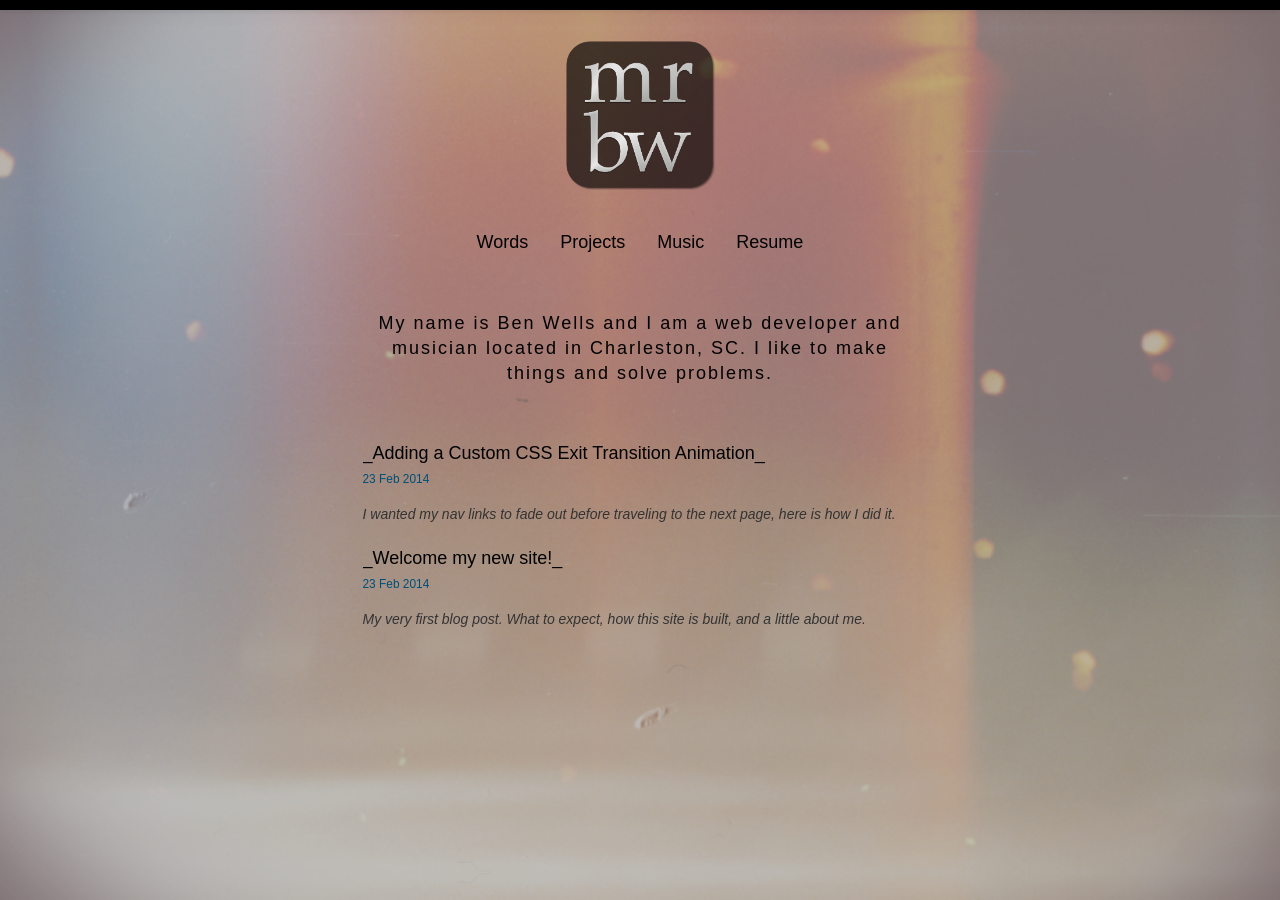
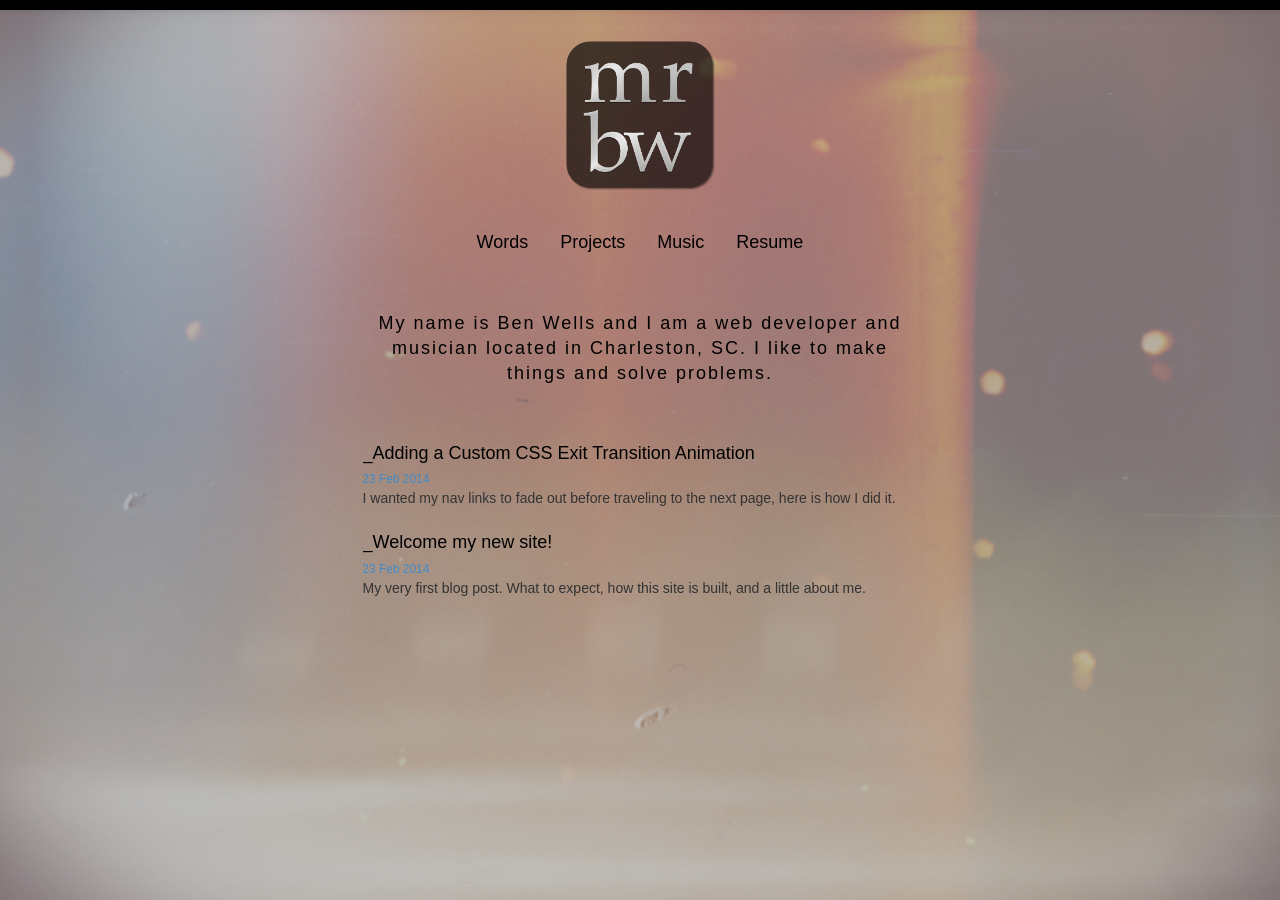
Before and after one commit to benwells/benwells.github.io, a Jekyll site: the page built from index.html, in a window 1280 px wide. Built offline with Jekyll 4.4.1, drawn with Linux system fonts in a browser that asks for light colours; nearby versions of some CDN libraries; some web fonts are replaced; Markdown is read by kramdown in place of the engine named in the settings.

Commit message:
more neutral theme improvements.  ready to merge

```diff
--- a/_includes/header.html
+++ b/_includes/header.html
@@ -1,6 +1,6 @@
 <!-- top bar -->
-<nav class="navbar navbar-default navbar-fixed-top orange" role="navigation">
-  <div class='small-row orange'></div>
+<nav class="navbar navbar-default navbar-fixed-top black" role="navigation">
+  <div class='small-row black'></div>
   <div class='icon-row'>
     <a href="https://github.com/benwells" target="_blank"><i class='fa fa-github fa-4x pull-right slideLeft'></i></a>
   </div>
--- a/css/neutral-theme.css
+++ b/css/neutral-theme.css
@@ -10,17 +10,10 @@
   padding-bottom: 70px;
   font-family: 'Arial', sans-serif;
 }
-a {
-  /*color: #069;*/
-  color: #004F77;
-  /*font-family: 'Esteban', serif;*/
-}
-.lead {
-  /*font-family: 'Esteban', serif;*/
-}
 a:hover {
   text-decoration: none;
   background: none;
+  color: white;
   /*font-family: 'Esteban', serif;*/
 }
 .navbar-fixed-top {
@@ -45,13 +38,6 @@
   min-height: 60px;
   padding-right: 15px;
 }
-.orange {
-  background-color: black;
-  background: black;
-  /*background: #C63;*/
-  border-bottom: none;
-  border-top: none;
-}
 .page-header {
   border-bottom: none;
 }
@@ -62,9 +48,6 @@
 }
 .fa-github {
   color:black;
-}
-.fa-arrow-left {
-  color:;
 }
 .centered-pills {
   text-align:center;
@@ -165,10 +148,18 @@
   color: #5C5C5C;
 }
 .thumbnail img {
-width: 300px;
-height: auto;
+  width: 300px;
+  height: auto;
 }
 .lead {
   letter-spacing: 2px;
-  /*font-family: 'Noto Sans', sans-serif;*/
 }
+.media-body p {
+  display: inline-block;
+}
+.white {
+  color: white;
+}
+.black {
+  background-color: black;
+}
--- a/index.html
+++ b/index.html
@@ -12,19 +12,15 @@
 
       {% for post in site.categories.blog %}
         <li class="media">
-          <a href="{{ post.url }}" class='pull-right'>
-
-          </a>
           <div class="media-body">
             <a href="{{ post.url }}" class='pull-left'>
               <h4 class="media-heading">
-                _<!-- <i class="fa fa-terminal"></i> -->{{ post.title }}_</h4>
+                _<!-- <i class="fa fa-terminal"></i> -->{{ post.title }}</h4>
               <small>{{ post.date | date_to_string }}</small>
             </a>
             <br>
             <br>
-            <br>
-            <p><i>{{ post.excerpt }}</i></p>
+            <p>{{ post.excerpt }}</p>
           </div>
         </li>
       {% endfor %}
--- a/js/main.js
+++ b/js/main.js
@@ -24,10 +24,16 @@
         window.location = href;
       }, 200);
     });
+  },
+  register_media_hover: function () {
+    $('li.media').hover(function(){
+      $('small, h4', this).toggleClass('white');
+    });
   }
 };
 
 $('document').ready(function() {
   lib.init_animations_url('/');
   lib.nav_pill_click_handler();
+  lib.register_media_hover();
 });
```
